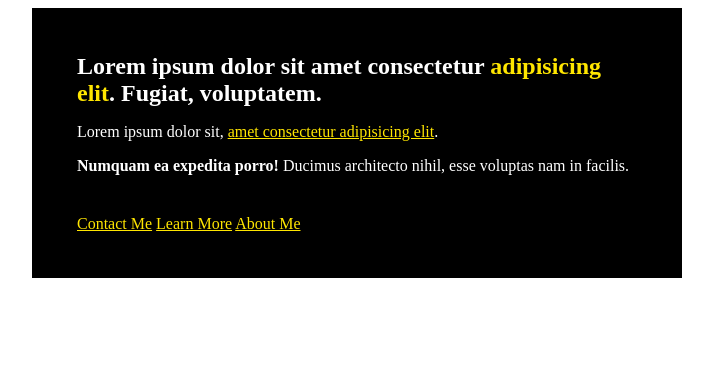
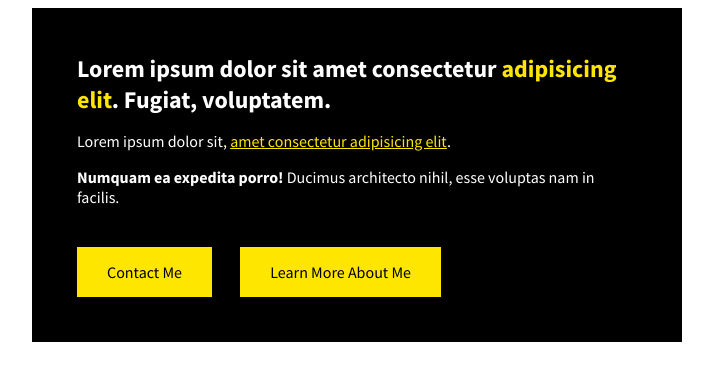
Before and after one commit to Akshay-Tarde/card, a plain HTML site: page index.html in a window 1280 px wide. Shown: the whole page, without its empty margins (283-996 px from the left). Drawn offline with Linux system fonts and the light colour scheme.

Commit message:
Added buttons and fonts

```diff
--- a/index.html
+++ b/index.html
@@ -3,6 +3,9 @@
     <meta charset="UTF-8">
     <meta http-equiv="X-UA-Compatible" content="IE=edge">
     <meta name="viewport" content="width=device-width, initial-scale=1.0">
+    <link rel="preconnect" href="https://fonts.googleapis.com">
+<link rel="preconnect" href="https://fonts.gstatic.com" crossorigin>
+<link href="https://fonts.googleapis.com/css2?family=Source+Sans+Pro:wght@400;700&display=swap" rel="stylesheet">
     <link rel="stylesheet" href="styles.css">
     <title>Card Project</title>
 </head>
@@ -12,9 +15,8 @@
         <p class="text">Lorem ipsum dolor sit, <a href="">amet consectetur adipisicing elit</a>.         </p>
         <p> <strong>Numquam ea expedita porro!</strong> Ducimus architecto nihil, esse voluptas nam in facilis.</p>
         <p class="links">
-            <a href="">Contact Me</a>
-            <a href="">Learn More</a>
-            <a href="">About Me</a>
+            <a class="button" href="">Contact Me</a>
+            <a class="button" href="">Learn More About Me</a>
         </p>
     </div>
 </body>
--- a/styles.css
+++ b/styles.css
@@ -1,3 +1,7 @@
+body {
+    font-family: 'Source Sans Pro', sans-serif;
+}
+
 .card {
     background-color: black;
     color: white;
@@ -26,8 +30,6 @@ h2 {
     margin-bottom: 0;
 }
 
-strong {}
-
 .accent {
     color: #FFE600;
 }
@@ -44,3 +46,17 @@ a:hover {
 a:active {
     color: tomato;
 }
+
+.button {
+    display: inline-block;
+    text-decoration: none;
+    background-color: #FFE600;
+    padding: 15px 30px;
+    margin-right: 25px;
+    color: black;
+}
+
+.button:focus,
+.button:hover {
+    color: aquamarine;
+}
```
